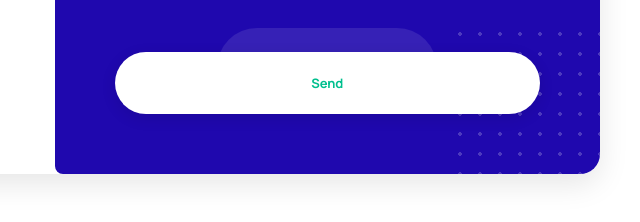
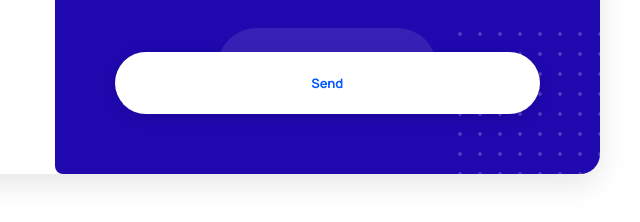
Before and after one commit to Farhan-Ahmed-1/An-Noor-Helping-Hand, a plain HTML site: page contact.html in a window 1280 px wide. Shown: the part 723-945 px from the top of the page, 640-1280 px from the left. Drawn offline with nearby package versions, Linux system fonts and the light colour scheme.

Commit message:
button design

```diff
--- a/contact.html
+++ b/contact.html
@@ -459,7 +459,7 @@
 
     .submit-btn {
       background: #fff;
-      color: #00bf8e;
+      color: #0059ff;
       padding: 20px 60px;
       border: none;
       border-radius: 50px;
```
